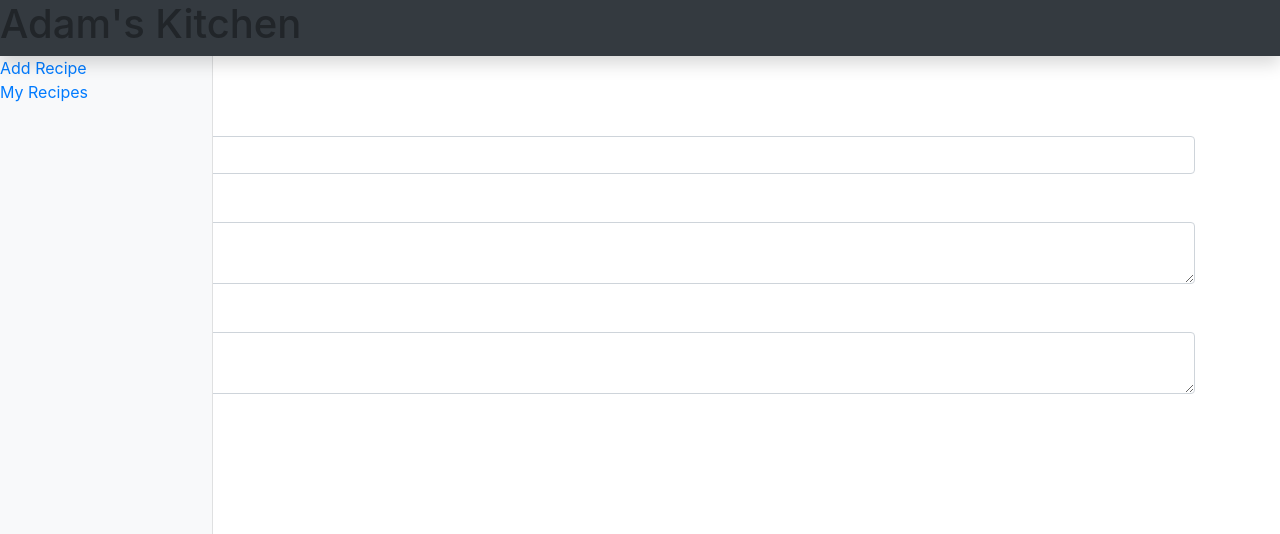
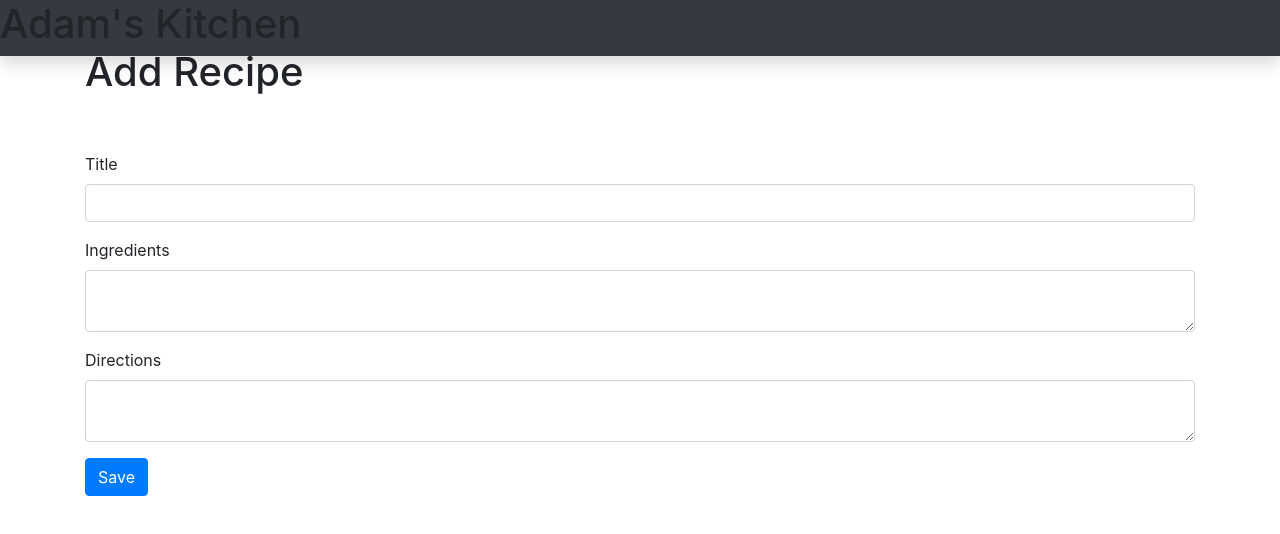
Before and after one commit to AGiesey/recipes, a React (Create React App) app: page / in a window 1280 px wide. Shown: the top 534 px of the page. Built offline with nearby package versions, Linux system fonts and the light colour scheme.

Commit message:
added anonymous auth

```diff
--- a/src/components/AddRecipe.tsx
+++ b/src/components/AddRecipe.tsx
@@ -1,7 +1,8 @@
 import React, { useState } from 'react';
-import { database } from '../firebase';
+import { database, auth } from '../firebase';
 
 interface Recipe {
+  createdBy: string;
   title: string;
   ingredients: string;
   directions: string;
@@ -27,7 +28,12 @@ export const AddRecipe = () =>
   }
 
   const onSubmit = () => {
+    if (!title || !ingredients || !directions) return;
+
+    console.log(auth.currentUser);
+
     let recipe = {
+      createdBy: auth.currentUser?.uid,
       title: title,
       ingredients: ingredients,
       directions: directions,
--- a/src/firebase.ts
+++ b/src/firebase.ts
@@ -4,7 +4,6 @@ const firebaseConfig = {
   apiKey: "AIzaSyBCjy3sSh6uJcfx2bBGXxSAxvsnZv3F7bw",
   authDomain: "adams-kitchen.firebaseapp.com",
   projectId: "adams-kitchen",
-  //databaseURL: "https://adams-kitchen.firebaseio.com",
   storageBucket: "adams-kitchen.appspot.com",
   messagingSenderId: "194575382370",
   appId: "1:194575382370:web:464673c44053f7b6179e3b"
@@ -13,3 +12,4 @@ const firebaseConfig = {
 firebase.initializeApp(firebaseConfig);
 
 export const database = firebase.firestore();
+export const auth = firebase.auth();
--- a/src/index.scss
+++ b/src/index.scss
@@ -1,46 +1 @@
 @import '~bootstrap/scss/bootstrap.scss';
-
-.sidebar {
-  position: fixed;
-  top: 0;
-  bottom: 0;
-  left: 0;
-  z-index: 100; /* Behind the navbar */
-  padding: 48px 0 0; /* Height of navbar */
-  box-shadow: inset -1px 0 0 rgba(0, 0, 0, .1);
-}
-
-.sidebar-sticky {
-  position: relative;
-  top: 0;
-  height: calc(100vh - 48px);
-  padding-top: .5rem;
-  overflow-x: hidden;
-  overflow-y: auto; /* Scrollable contents if viewport is shorter than content. */
-}
-
-@supports ((position: -webkit-sticky) or (position: sticky)) {
-  .sidebar-sticky {
-    position: -webkit-sticky;
-    position: sticky;
-  }
-}
-
-.sidebar .nav-link {
-  font-weight: 500;
-  color: #333;
-}
-
-.sidebar .nav-link .feather {
-  margin-right: 4px;
-  color: #999;
-}
-
-.sidebar .nav-link.active {
-  color: #007bff;
-}
-
-.sidebar .nav-link:hover .feather,
-.sidebar .nav-link.active .feather {
-  color: inherit;
-}
```
